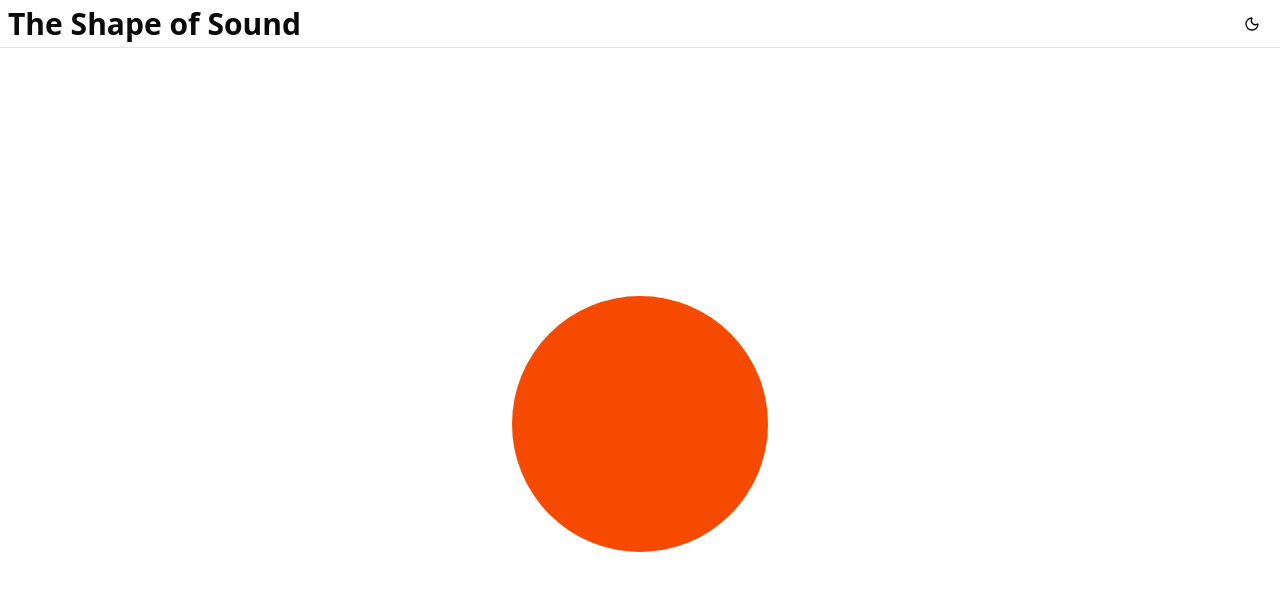
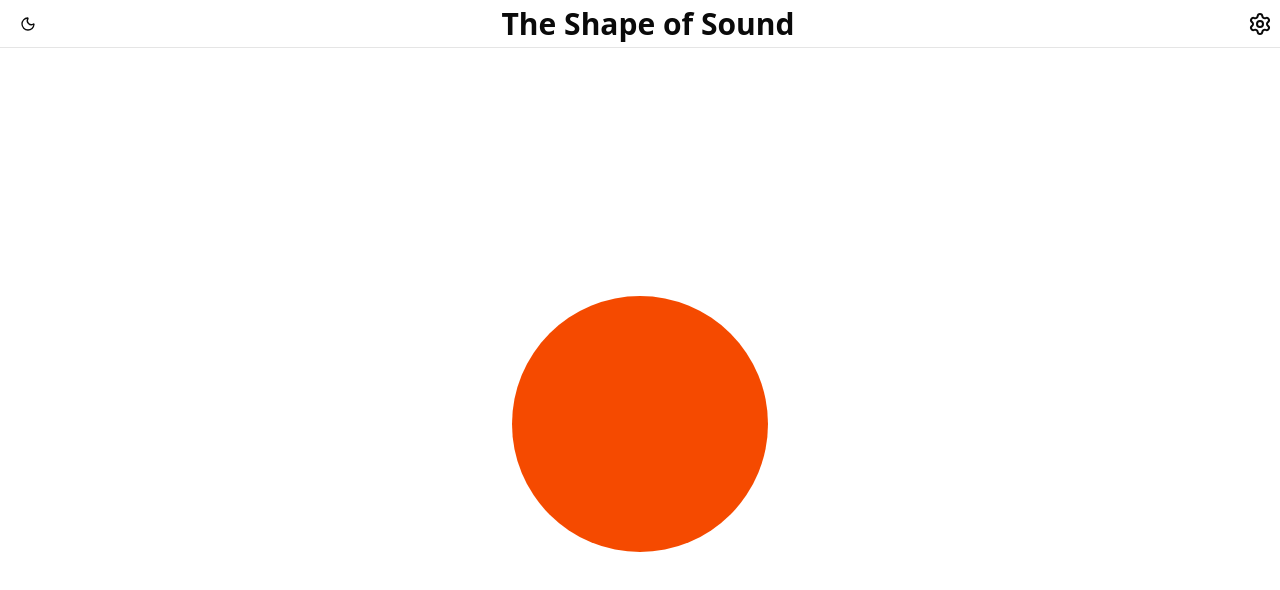
Before and after one commit to hex248/tsos, a React (Vite) app: page / in a window 1280 px wide. Shown: the top 590 px of the page. Built offline with nearby package versions, Linux system fonts and the light colour scheme.

Commit message:
layout and settings page

```diff
--- a/src/App.tsx
+++ b/src/App.tsx
@@ -1,11 +1,28 @@
 import { BrowserRouter, Route, Routes } from "react-router-dom";
 import Index from "@/Index";
+import Settings from "./Settings";
+import Layout from "./Layout";
 
 function App() {
     return (
         <BrowserRouter>
             <Routes>
-                <Route path="/" element={<Index />} />
+                <Route
+                    path="/"
+                    element={
+                        <Layout>
+                            <Index />
+                        </Layout>
+                    }
+                />
+                <Route
+                    path="/settings"
+                    element={
+                        <Layout>
+                            <Settings />
+                        </Layout>
+                    }
+                />
             </Routes>
         </BrowserRouter>
     );
--- a/src/Index.tsx
+++ b/src/Index.tsx
@@ -1,17 +1,5 @@
-import ThemeToggle from "./components/theme-toggle";
-
 function Index() {
-    return (
-        <div className="flex flex-col h-[100vh] items-center">
-            <header className="w-full flex items-center justify-between border-b h-12 p-2">
-                <h1 className="text-3xl font-bold">The Shape of Sound</h1>
-                <ThemeToggle />
-            </header>
-            <main className="w-full flex-1 p-4 flex items-center justify-center">
-                <div className="w-64 h-64 bg-orange-600 rounded-full" />
-            </main>{" "}
-        </div>
-    );
+    return <div className="w-64 h-64 bg-orange-600 rounded-full" />;
 }
 
 export default Index;
--- /dev/null
+++ b/src/Layout.tsx
@@ -0,0 +1,27 @@
+import ThemeToggle from "@/components/theme-toggle";
+import { Link, useLocation } from "react-router-dom";
+import { Home, Settings } from "lucide-react";
+
+export default function Layout({ children }: { children: React.ReactNode }) {
+    const router = useLocation();
+
+    return (
+        <div className="flex flex-col h-[100vh] items-center">
+            <header className="w-full flex items-center justify-between border-b h-12 p-2">
+                <ThemeToggle />
+                <h1 className="text-3xl font-bold">The Shape of Sound</h1>
+                {router.pathname !== "/settings" && (
+                    <Link to="/settings" className="">
+                        <Settings />
+                    </Link>
+                )}
+                {router.pathname !== "/" && (
+                    <Link to="/" className="">
+                        <Home />
+                    </Link>
+                )}
+            </header>
+            <main className="w-full flex-1 p-4 flex items-center justify-center">{children}</main>
+        </div>
+    );
+}
--- /dev/null
+++ b/src/Settings.tsx
@@ -0,0 +1,7 @@
+export default function Settings() {
+    return (
+        <div className="w-full h-full flex flex-col items-center justify-start">
+            <p>Settings Page</p>
+        </div>
+    );
+}
--- a/src/components/ui/button.tsx
+++ b/src/components/ui/button.tsx
@@ -16,7 +16,7 @@ const buttonVariants = cva(
                     "border bg-background shadow-xs hover:bg-accent hover:text-accent-foreground dark:bg-input/30 dark:border-input dark:hover:bg-input/50",
                 secondary: "bg-secondary text-secondary-foreground hover:bg-secondary/80",
                 ghost: "hover:bg-accent hover:text-accent-foreground dark:hover:bg-accent/50",
-                dummy: "bg-transparent hover:bg-accent/50 dark:hover:bg-accent/30",
+                dummy: "bg-transparent",
                 link: "text-primary underline-offset-4 hover:underline",
             },
             size: {
```
